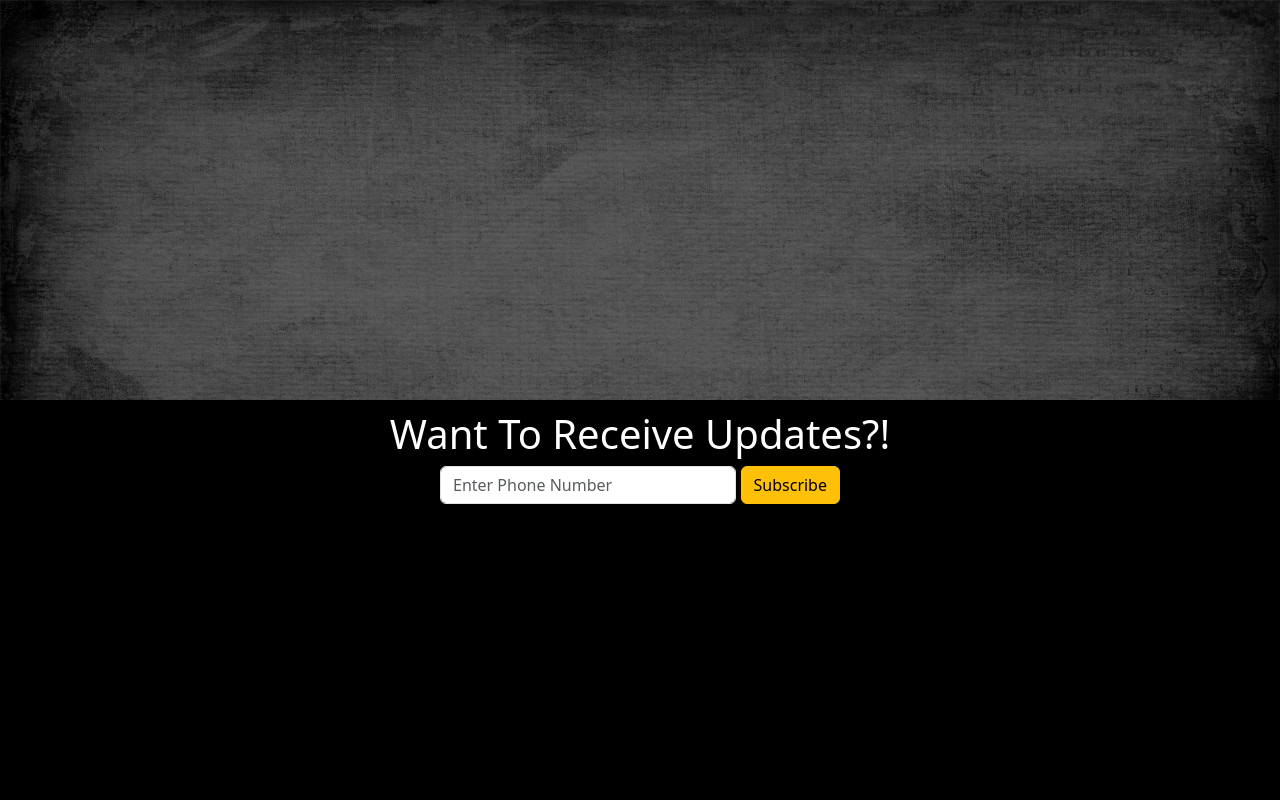
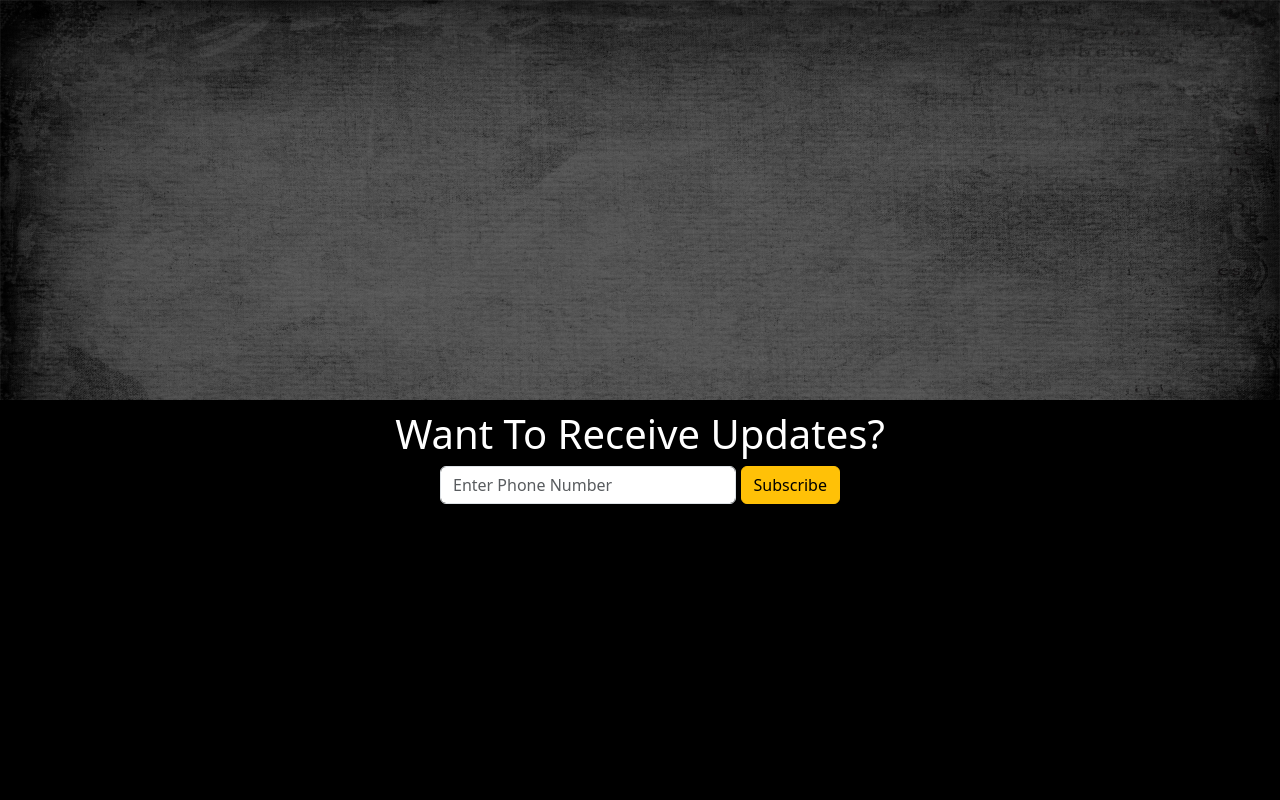
Before and after one commit to NiikNiik/jjj, a Django app: page /landing/ in a window 1280 px wide. Run offline with Django 3.2, Linux system fonts and the light colour scheme.

Commit message:
deleted "!"

```diff
--- a/scores/templates/index.html
+++ b/scores/templates/index.html
@@ -18,7 +18,7 @@
             <form action="/landing/" method="post" class="needs-validation text-center" novalidate>
                 {% csrf_token %}
                 <div>
-                    <h1 style="margin-top: 10px; color: white;">Want To Receive Updates?!</h1>
+                    <h1 style="margin-top: 10px; color: white;">Want To Receive Updates?</h1>
                 </div>
                 <div class="form-container mx-auto" style="max-width: 400px;">
                     {{ form.phone_number }}
```
